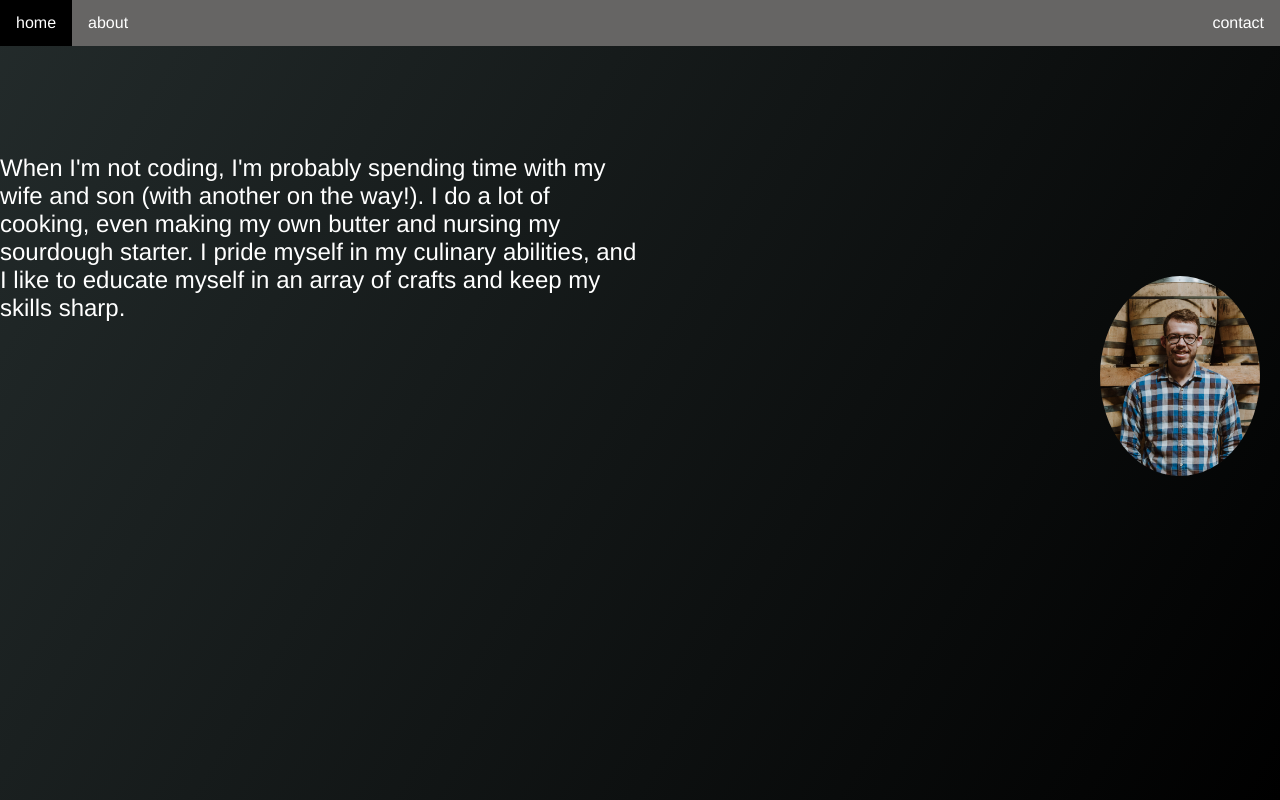
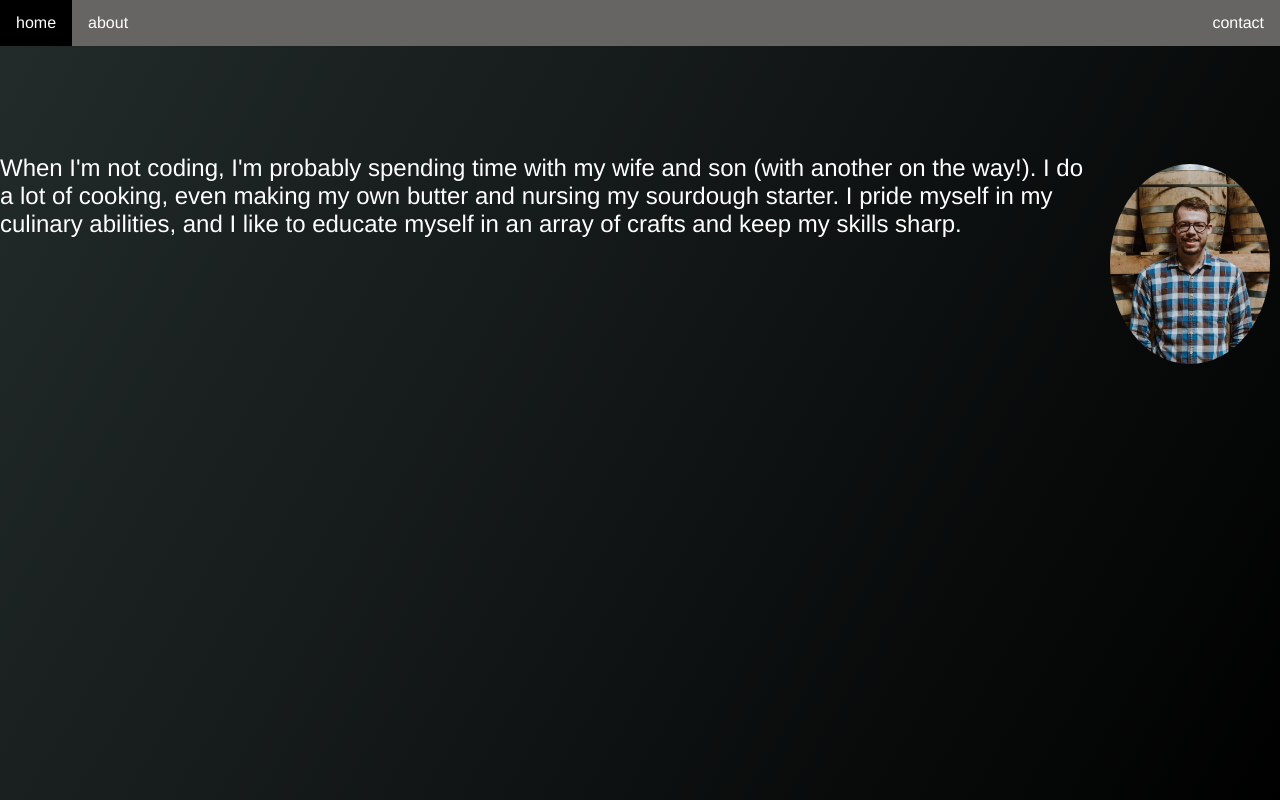
Before and after one commit to steakfrye/personal-website, a React (Create React App) app: page /About in a window 1280 px wide. Built offline with nearby package versions, Linux system fonts and the light colour scheme.

Commit message:
Fixed contact link and about photo.

```diff
--- a/src/About.js
+++ b/src/About.js
@@ -3,15 +3,15 @@ import React, { Component } from 'react';
 class About extends Component {
   render() {
     return (
-      <div>
-        <p className="bio">
+      <div className='about'>
+        <p className='bio'>
+          <img className='img-circle' src={require('./files/IMG_2905.jpg')} alt={'dylan-portrait'}/>
           When I'm not coding, I'm probably spending
           time with my wife and son (with another on the way!). I do a lot
           of cooking, even making my own butter and nursing my sourdough starter.
           I pride myself in my culinary abilities, and I like to educate myself in
           an array of crafts and keep my skills sharp.
         </p>
-        <img className='img-circle' src={require('./files/IMG_2905.jpg')} alt={'dylan-portrait'}/>
       </div>
     );
   }
--- a/src/Contact.js
+++ b/src/Contact.js
@@ -5,8 +5,9 @@ class Contact extends Component {
     return (
         <div>
           <ul className='contact'>
-            <li>dfryed@gmail.com</li>
-            <li>github.com/steakfrye</li>
+            <li><a href='mailto:dfryed@gmail.com' className='link'>gmail</a></li>
+            <li><a href='https://github.com/steakfrye' className='link'>GitHub</a></li>
+            <li><a href='./files/resume.pdf' className='link'>resume</a></li>
           </ul>
         </div>
     );
--- a/src/Header.js
+++ b/src/Header.js
@@ -9,11 +9,11 @@ class Header extends Component {
           <li><Link className='link' to='/'>home</Link></li>
           <li><Link className='link' to='/About'>about</Link></li>
           <li className='dropdown'>
-            <Link className='link' id='drop-btn' to={'javascript:void(0)'}>contact</Link>
+            <Link className='link' id='drop-btn' to='/Contact'>contact</Link>
             <div className='dropdown-content'>
               <li><a href='mailto:dfryed@gmail.com' className='link'>gmail</a></li>
               <li><a href='https://github.com/steakfrye' className='link'>GitHub</a></li>
-              <li><a href='#Resume' className='link'>resume</a></li>
+              <li><a href='./files/resume.pdf' className='link'>resume</a></li>
             </div>
           </li>
         </ul>
--- a/src/stylesheets/index.css
+++ b/src/stylesheets/index.css
@@ -14,7 +14,6 @@ html {
 
 h1 {
   word-wrap: break-word;
-  padding: -10px;
   font-size: 8rem;
   text-align: left;
   top: 10rem;
@@ -59,8 +58,12 @@ li:last-child {
 
 #wrapper {
   position: relative;
-  width: auto;
-  height: auto;
+}
+
+.about::after {
+    content: "";
+    clear: both;
+    display: table;
 }
 
 .background {
@@ -77,7 +80,6 @@ li:last-child {
 
 .bio {
   font-size: 1.5rem;
-  width: 50%;
 }
 
 #drop-btn {
@@ -118,8 +120,8 @@ li:last-child {
   border-radius: 50%;
   height: 200px;
   width: auto;
-  position: absolute;
-  right: 10px;
+  float: right;
+  clear: right;
   padding: 10px;
 }
 
```
